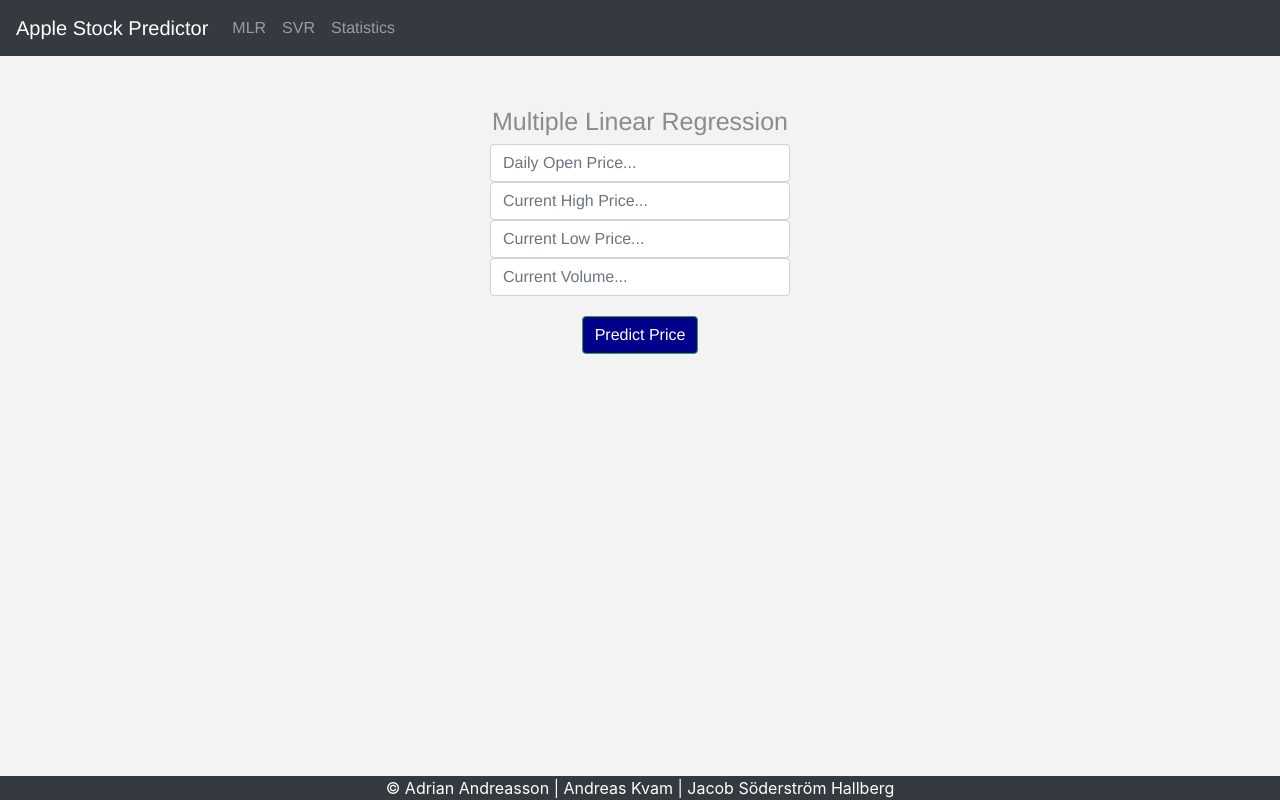
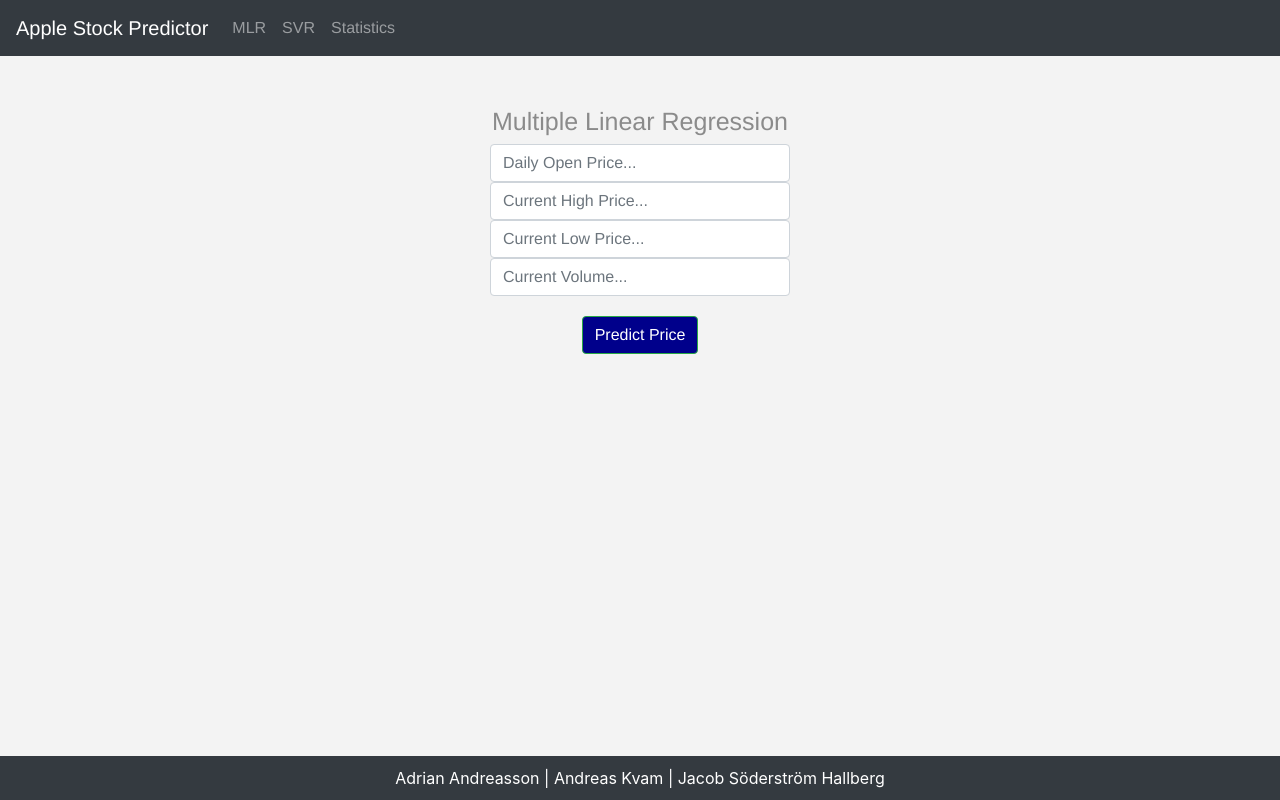
Before and after one commit to nextline501/MLPX, a Vue app in the folder frontend/: page /Mlr in a window 1280 px wide. Built offline with nearby package versions, Linux system fonts and the light colour scheme.

Commit message:
Added links to gitHub in footer

```diff
--- a/frontend/public/index.html
+++ b/frontend/public/index.html
@@ -15,5 +15,7 @@
     <div id="app"></div>
     <!-- built files will be auto injected -->
   </body>
-  <footer>&#169; Adrian Andreasson | Andreas Kvam | Jacob Söderström Hallberg</footer>
+  <footer>
+    <a href="https://github.com/AI-drian">Adrian Andreasson</a> | <a href="https://github.com/andreaskvam">Andreas Kvam</a> | <a href="https://github.com/nextline501/">Jacob Söderström Hallberg</a>
+</footer>
 </html>
--- a/frontend/src/components/HelloWorld.vue
+++ b/frontend/src/components/HelloWorld.vue
@@ -11,7 +11,7 @@
 }
 </script>
 
-<!-- Add "scoped" attribute to limit CSS to this component only -->
+
 <style scoped>
 
 </style>
--- a/frontend/src/components/Mlr.vue
+++ b/frontend/src/components/Mlr.vue
@@ -145,7 +145,14 @@
   left: 0;
   bottom: 0;
   width: 100%;
-
+  padding: 10px;
+}
+a{
+  text-decoration: none;
+  color: white;
+}
+a:hover{
+  color: lightgray;
 }
 
 </style>
```
Also changed, not shown: 1 other file (tests, documents, lock files or other folders).
